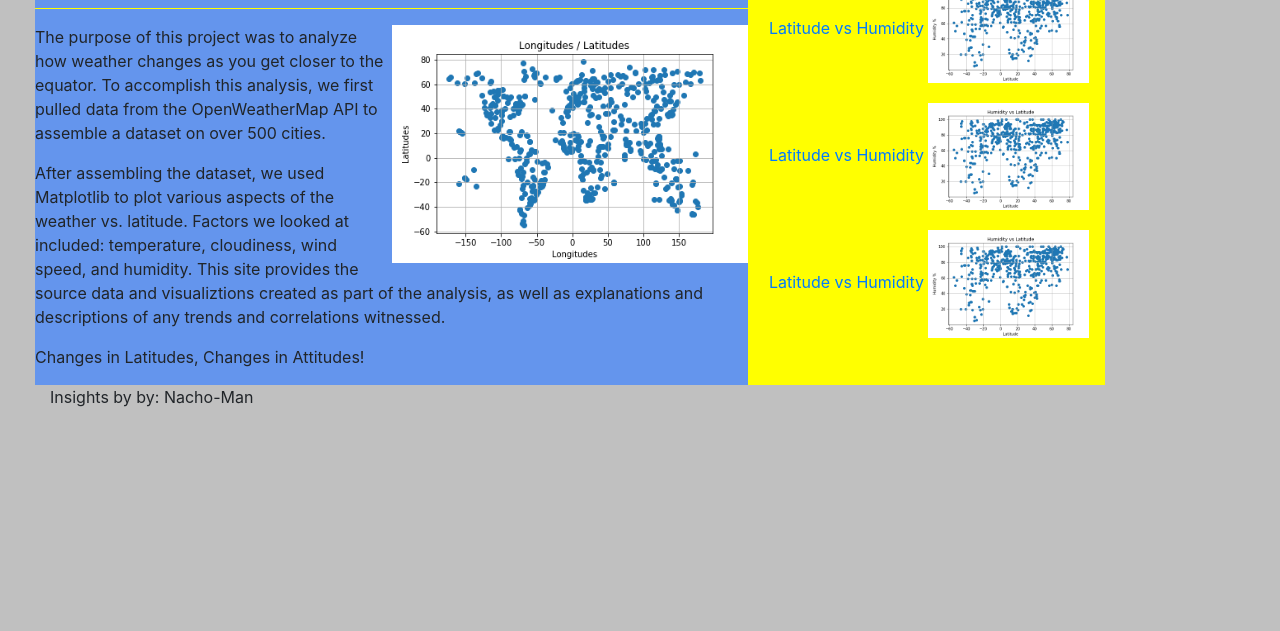
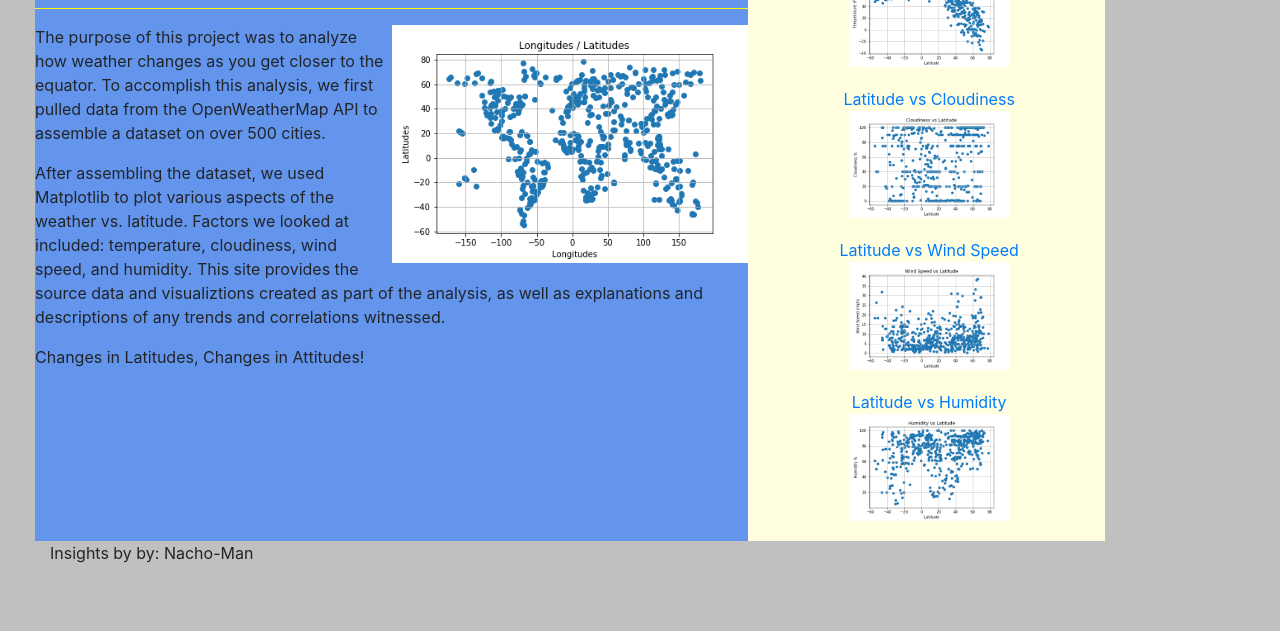
Before and after one commit to Nacho-Man/nachoman.github.io, a plain HTML site: page index.htm in a window 1280 px wide. Shown: the part 170-801 px from the top of the page. Drawn offline with nearby package versions, Linux system fonts and the light colour scheme.

Commit message:
more fixes

```diff
--- a/index.htm
+++ b/index.htm
@@ -84,16 +84,19 @@
 
 </div>
 <div id="otherViz" class=col-md-4>
-    <p>Other Vizualizations</p>
-    <div id="otherimg"><a id="descText" href="data.htm">Latitude vs Humidity</a>
-      <img src="Images/Humidity vs Lat.png" id="othermap">
-    </div>
-  <div id="otherimg"><a id="descText" href="data.htm">Latitude vs Humidity</a>
-    <img src="Images/Humidity vs Lat.png" id="othermap">
+
+  <div id="otherimg"><a id="descText" href="viz1.htm">Latitude and Tempearture</a>
+    <img src="Images/Temperature vs Lat.png" id="othermap">
   </div>
-  <div id="otherimg"><a id="descText" href="data.htm">Latitude vs Humidity</a>
-    <img src="Images/Humidity vs Lat.png" id="othermap">
-  </div>
+<div id="otherimg"><a id="descText" href="viz2.htm">Latitude vs Cloudiness</a>
+  <img src="Images/Cloudiness vs Lat.png" id="othermap">
+</div>
+<div id="otherimg"><a id="descText" href="viz3.htm">Latitude vs Wind Speed</a>
+  <img src="Images/Wind Speed vs Lat.png" id="othermap">
+</div>
+<div id="otherimg"><a id="descText" href="viz4.htm">Latitude vs Humidity</a>
+  <img src="Images/Humidity vs Lat.png" id="othermap">
+</div>
   </div>
 </div>
   <footer class="footer" id="foot">
--- a/styles.css
+++ b/styles.css
@@ -75,10 +75,12 @@ h1 {
   text-align: center;
 }
 #otherViz {
-  background-color: yellow;
+  background-color: lightyellow;
   padding-left: 20px;
   align-items: center;
   text-align: center;
+  clear: both;
+  float: both;
 
 }
 
@@ -91,16 +93,18 @@ hr {
 #otherimg {
 
   height: fit-content;
-  display: inline-block;
   margin-bottom: 20px;
+  clear: both;
+  display: block;
 }
 #othermap {
 
-  float: inline;
-  clear: inline;
-
+  float: initial;
+  clear: both;
   width: 50%;
   height: auto;
+  display: block;
+  margin: auto;
 }
 
 
--- a/styleviz.css
+++ b/styleviz.css
@@ -74,7 +74,7 @@ body {
     text-align: center;
   }
   #otherViz {
-    background-color: yellow;
+    background-color: lightyellow;
     padding-left: 40px;
     padding-left: 40px;
     align-items: center;
@@ -96,8 +96,6 @@ body {
   }
   #othermap {
 
-    float: none;
-    clear: none;
 
     width: 50%;
     height: auto;
```
